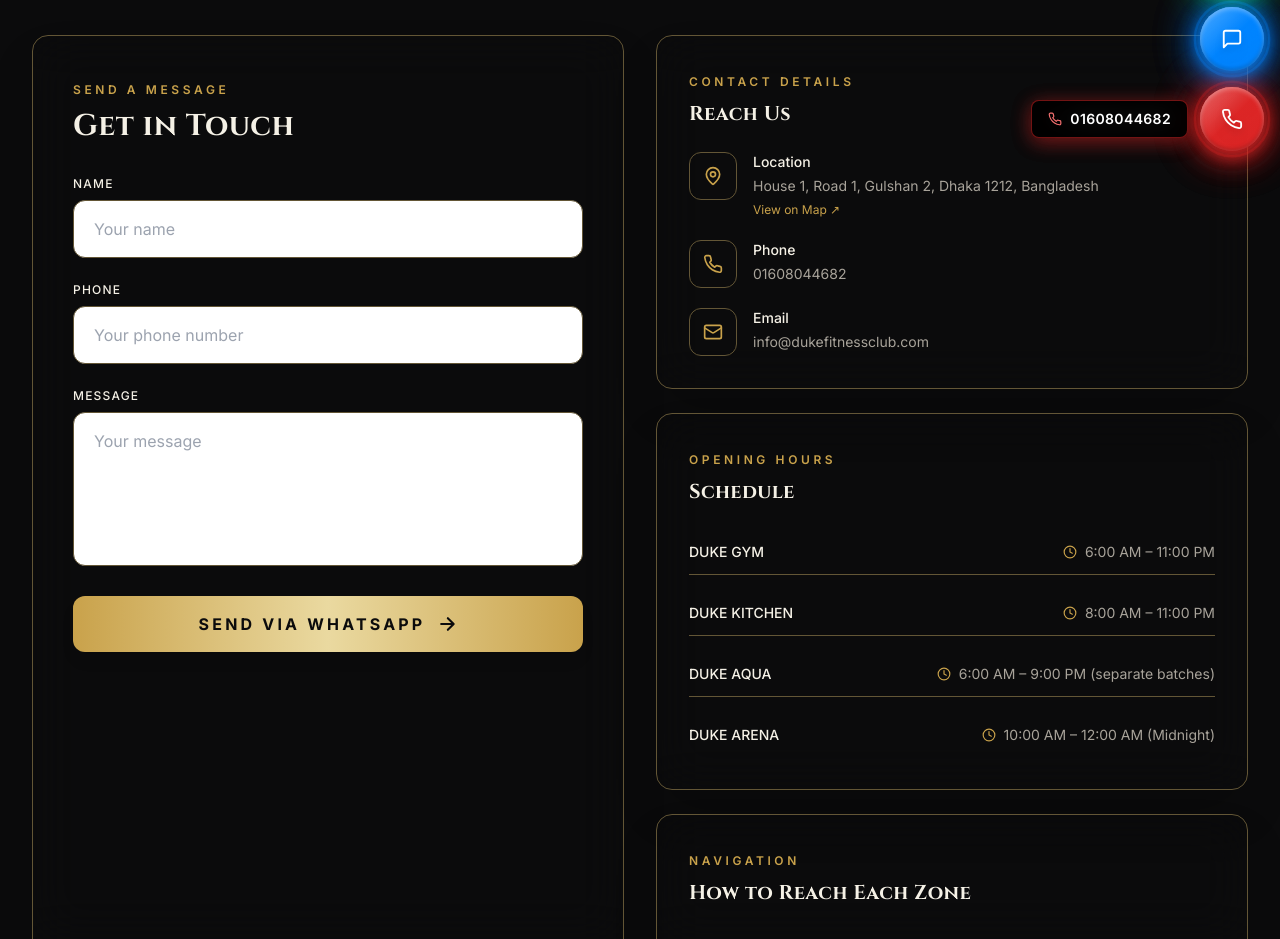
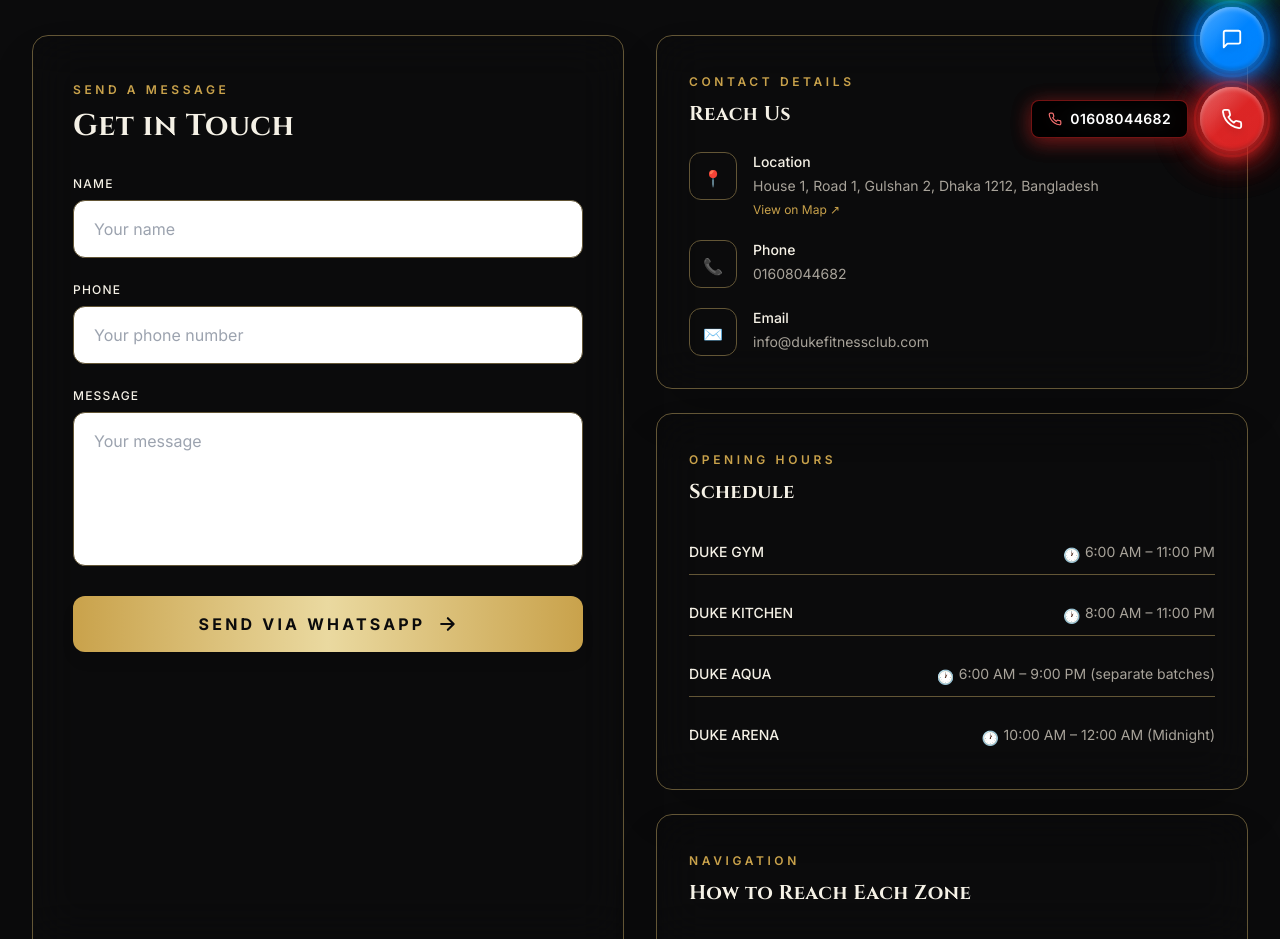
Before and after one commit to tamjid97/DUKE-GYM, a Next.js app: page /contact in a window 1280 px wide. Shown: the part 553-1492 px from the top of the page. Built offline with nearby package versions, Linux system fonts and the light colour scheme.

Commit message:
Replace lucide-react icons with emojis in ContactInfo
Generated with [Devin](https://devin.ai)

Co-Authored-By: Devin <158243242+devin-ai-integration[bot]@users.noreply.github.com>

```diff
--- a/components/contact/ContactInfo.tsx
+++ b/components/contact/ContactInfo.tsx
@@ -1,7 +1,7 @@
 'use client';
 
 import { motion } from 'framer-motion';
-import { MapPin, Phone, Mail, Clock } from 'lucide-react';
+
 import { siteConfig } from '@/data/siteConfig';
 
 export function ContactInfo() {
@@ -28,7 +28,7 @@ export function ContactInfo() {
           {/* Location */}
           <div className="flex items-start gap-4 group">
             <div className="flex-shrink-0 w-12 h-12 rounded-xl bg-gold/10 border border-gold/30 flex items-center justify-center group-hover:bg-gold/20 transition-colors">
-              <MapPin className="h-5 w-5 text-gold" />
+              <span className="h-5 w-5 text-gold">📍</span>
             </div>
             <div className="flex-1">
               <p className="text-sm text-warm-white font-medium">Location</p>
@@ -47,7 +47,7 @@ export function ContactInfo() {
           {/* Phone */}
           <div className="flex items-start gap-4 group">
             <div className="flex-shrink-0 w-12 h-12 rounded-xl bg-gold/10 border border-gold/30 flex items-center justify-center group-hover:bg-gold/20 transition-colors">
-              <Phone className="h-5 w-5 text-gold" />
+              <span className="h-5 w-5 text-gold">📞</span>
             </div>
             <div className="flex-1">
               <p className="text-sm text-warm-white font-medium">Phone</p>
@@ -63,7 +63,7 @@ export function ContactInfo() {
           {/* Email */}
           <div className="flex items-start gap-4 group">
             <div className="flex-shrink-0 w-12 h-12 rounded-xl bg-gold/10 border border-gold/30 flex items-center justify-center group-hover:bg-gold/20 transition-colors">
-              <Mail className="h-5 w-5 text-gold" />
+              <span className="h-5 w-5 text-gold">✉️</span>
             </div>
             <div className="flex-1">
               <p className="text-sm text-warm-white font-medium">Email</p>
@@ -99,7 +99,7 @@ export function ContactInfo() {
             >
               <span className="text-sm text-warm-white font-medium">{zone.title}</span>
               <span className="text-sm text-muted-warm flex items-center gap-2">
-                <Clock className="h-3.5 w-3.5 text-gold" />
+                <span className="h-3.5 w-3.5 text-gold">🕐</span>
                 {zone.hours}
               </span>
             </div>
```
